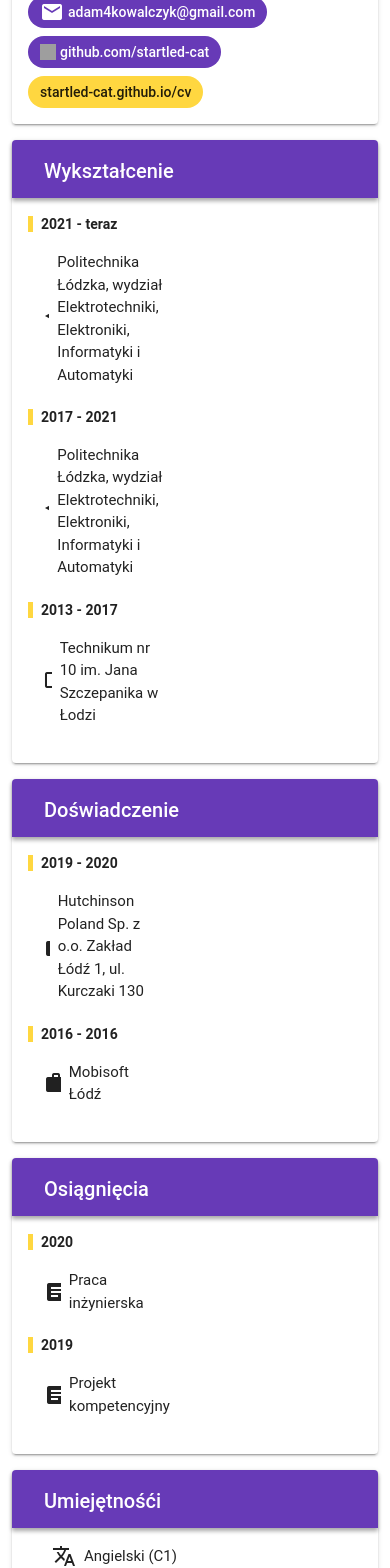
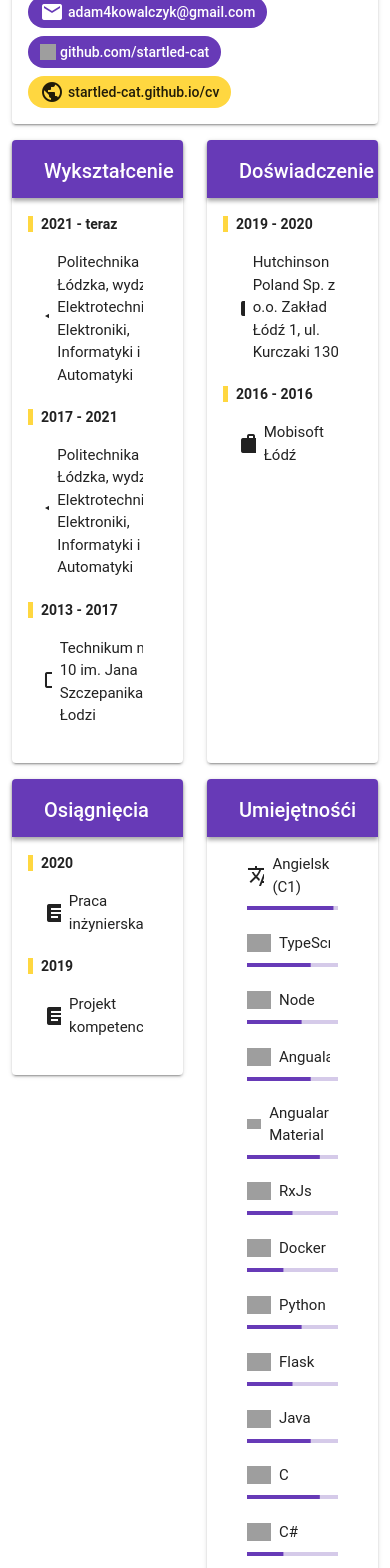
Before and after one commit to startled-cat/cv, an Angular app: page / in a window 390 px wide. Shown: the part 432-2000 px from the top of the page. Built offline with nearby package versions, Linux system fonts and the light colour scheme; grey boxes are pictures that could not be loaded.

Commit message:
ready to print

```diff
--- a/src/app/main-content.css
+++ b/src/app/main-content.css
@@ -44,7 +44,7 @@ mat-drawer-content {
 .cards-container {
   padding: 0;
   padding-top: 0.5rem;
-  max-width: 1170px;
+  max-width: 1000px;
   margin: auto;
 }
 
--- a/src/app/main-content.html
+++ b/src/app/main-content.html
@@ -71,6 +71,7 @@
                   </a>
                   <a href="https://startled-cat.github.io/cv">
                     <mat-chip color="accent" class="chip-clickable" selected>
+                      <mat-icon class="me-1">public</mat-icon>
                       startled-cat.github.io/cv
                     </mat-chip>
                   </a>
@@ -88,7 +89,7 @@
 
       </div>
       <!-- SCHOOL -->
-      <div class="col-12 col-xl-6 mb-3">
+      <div class="col-6 col-xl-6 mb-3">
 
         <mat-card class="example-card mat-elevation-z2 h-100">
           <mat-card-header>
@@ -121,7 +122,7 @@
         </mat-card>
       </div>
       <!-- EXPERIENCE -->
-      <div class="col-12 col-xl-6 mb-3">
+      <div class="col-6 col-xl-6 mb-3">
 
         <mat-card class="example-card mat-elevation-z2 h-100 ">
           <mat-card-header>
@@ -165,7 +166,7 @@
         </mat-card>
       </div>
       <!-- ACHV -->
-      <div class="col-12 col-md-6 mb-3">
+      <div class="col-6 col-md-6 mb-3">
         <mat-card class="example-card mat-elevation-z2 mb-0">
           <mat-card-header>
             <mat-card-title>Osiągnięcia</mat-card-title>
@@ -205,7 +206,7 @@
         </mat-card>
       </div>
       <!-- SKILLS -->
-      <div class="col-12 col-md-6 mb-3">
+      <div class="col-6 col-md-6 mb-3">
         <mat-card class="example-card mat-elevation-z2">
           <mat-card-header>
             <mat-card-title>Umiejętnośći</mat-card-title>
@@ -230,14 +231,19 @@
             </div>
           </mat-card-content>
         </mat-card>
+        <p>
+          Wyrażam zgodę na przetwarzanie moich danych osobowych przez "Firmao Polska Sp. zo.o." w celu prowadzenia
+          rekrutacji na aplikowane przeze mnie stanowisko.
+        </p>
       </div>
 
-      <div class="col-12">
+
+      <div class="col-12" style="display:none;">
 
 
 
-<a href="https://imgbb.com/"><img src="https://i.ibb.co/d7ghZnR/cv-qr.png" alt="cv-qr" border="0"></a>
-https://startled-cat.github.io/cv
+        <a href="https://imgbb.com/"><img src="https://i.ibb.co/d7ghZnR/cv-qr.png" alt="cv-qr" border="0"></a>
+        https://startled-cat.github.io/cv
       </div>
     </div>
 
--- a/src/index.html
+++ b/src/index.html
@@ -15,7 +15,6 @@
 
 
   <main-content>Loading</main-content>
-  <span class="version-info">Current build: 12.0.1</span>
 </body>
 
 </html>
```
